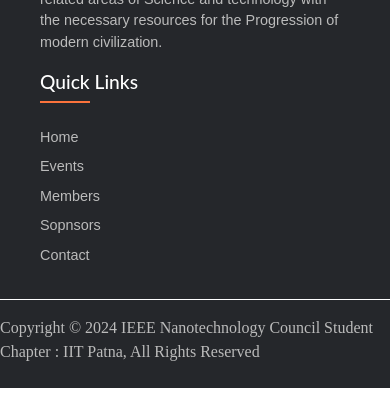
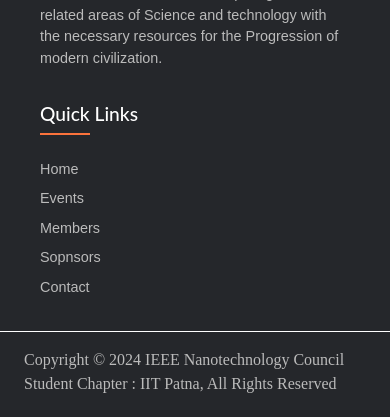
Before and after one commit to ieeepeschapter/PowerPanelWebsite, a React (Create React App) app: page /contact in a window 390 px wide. Shown: the part 1556-1973 px from the top of the page. Before the commit the page ends 1944 px from the top, so only its background shows below. Built offline with nearby package versions, Linux system fonts and the light colour scheme.

Commit message:
Updated footer for mobile view

```diff
--- a/src/components/Footer.js
+++ b/src/components/Footer.js
@@ -66,7 +66,7 @@ const Footer = () => {
 
         <div className="col-md-6">
           <div className="mx-3">
-            <h3 style={footerTextFamilyStyle}>
+            <h3 className="mt-3" style={footerTextFamilyStyle}>
               IEEE Nanotechnology Council Student Chapter
             </h3>
             <div className="span-quick-links mb-4"></div>
@@ -90,7 +90,7 @@ const Footer = () => {
               textDecoration: "none",
             }}
           >
-            <h3 style={footerTextFamilyStyle}>Quick Links</h3>
+            <h3 className="mt-3" style={footerTextFamilyStyle}>Quick Links</h3>
             <div className="span-quick-links mb-4"></div>
             <Link to="/" style={{ width: "fit-content" }}>
               <FooterQuickLinkItem label={"Home"} />
@@ -120,7 +120,7 @@ const Footer = () => {
         class="mb-3 mt-2"
       />
 
-      <p className="pb-2" style={{ color: "#bbbbbb" }}>
+      <p className="pb-2 mx-4" style={{ color: "#bbbbbb" }}>
         Copyright © 2024 IEEE Nanotechnology Council Student Chapter : IIT Patna,
         All Rights Reserved
       </p>
--- a/src/components/HomePage/HomeIntro.js
+++ b/src/components/HomePage/HomeIntro.js
@@ -14,7 +14,7 @@ const HomeIntro = () => {
         </div>
 
         <div
-          className="col-md-8"
+          className="col-md-8 my-3"
           style={{
             display: "flex",
             flexDirection: "column",
```
